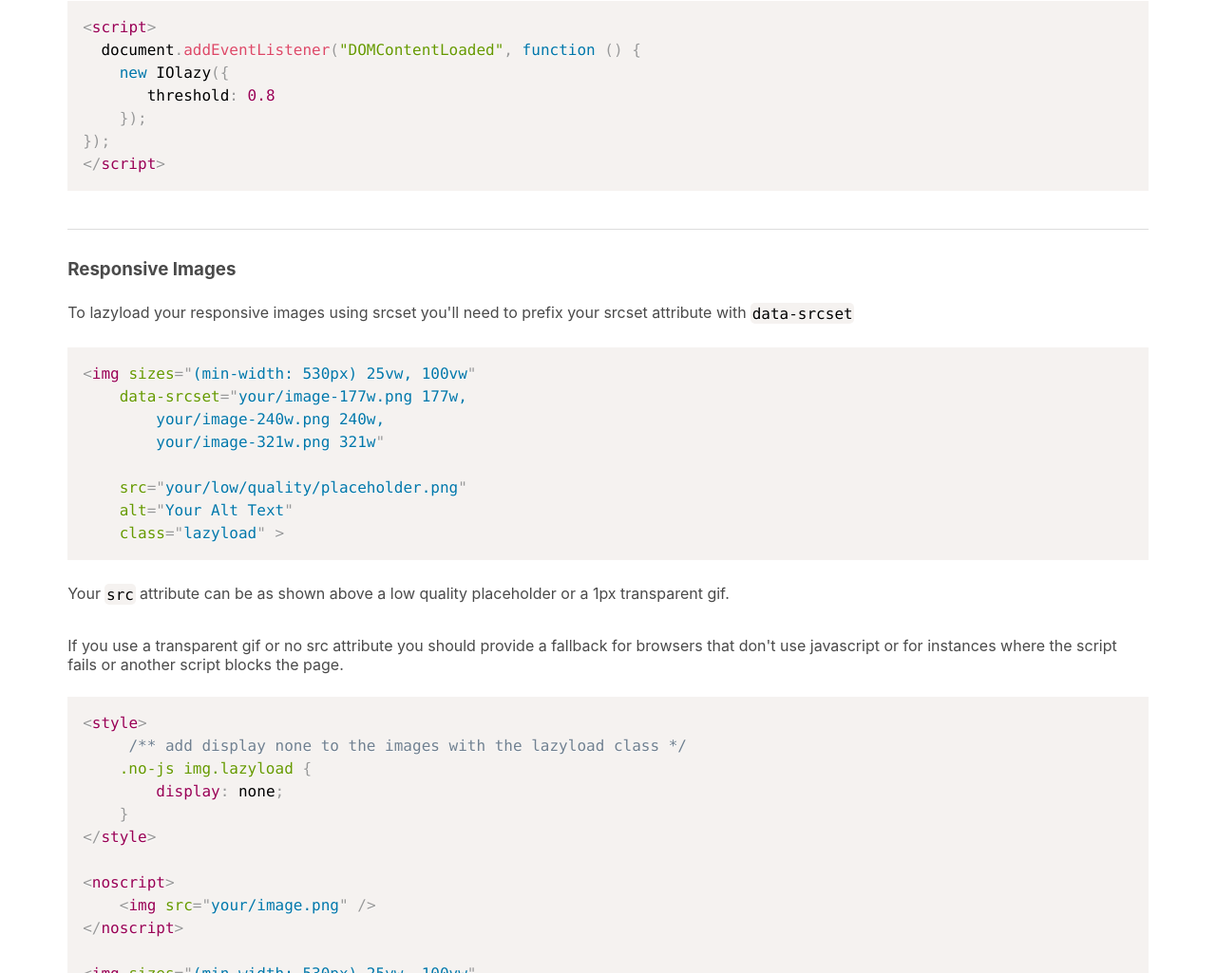
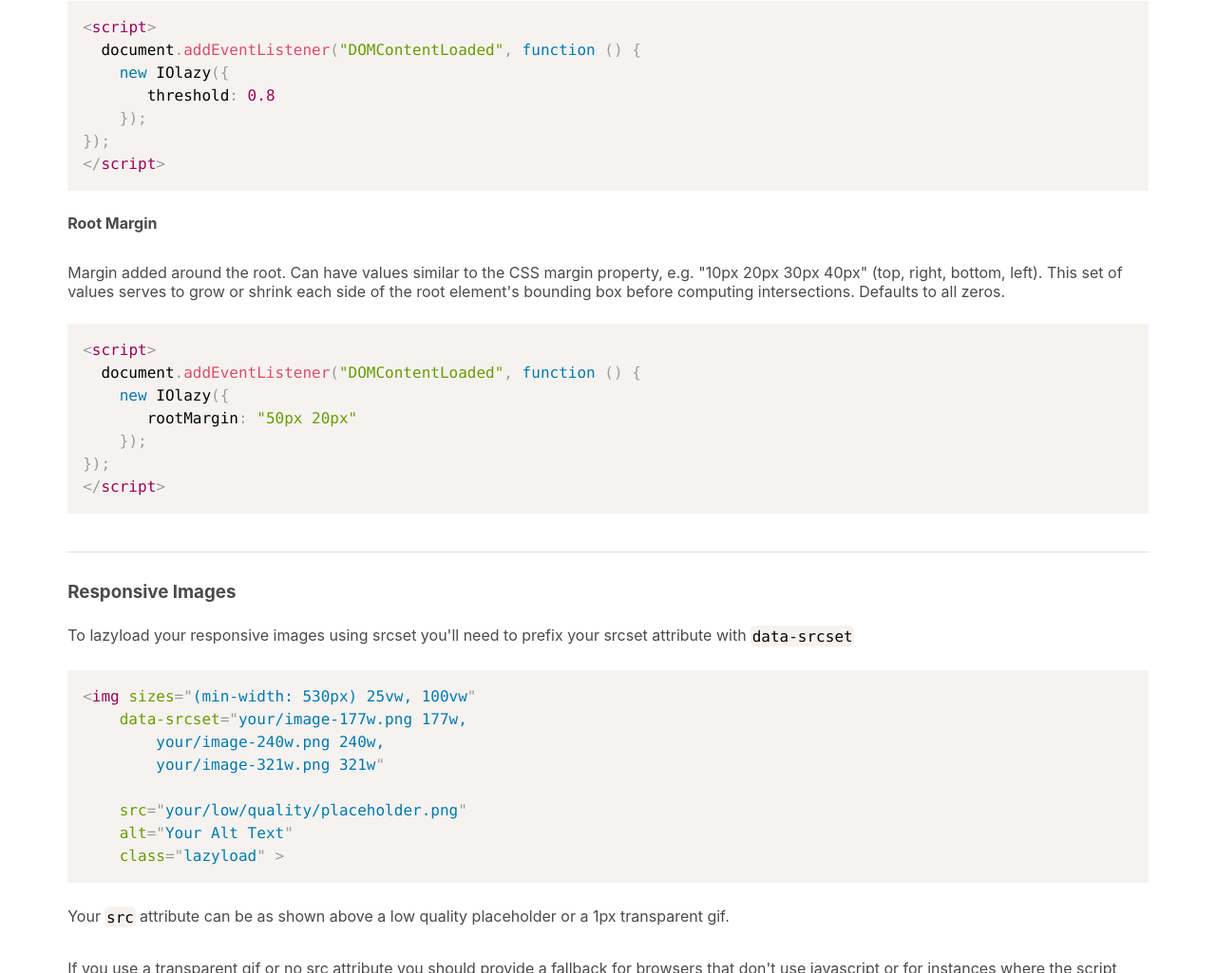
Before and after one commit to cdowdy/io-lazyload, a website: page index.html in a window 1280 px wide. Shown: the part 3007-4032 px from the top of the page at 95% size. Drawn offline with Linux system fonts and the light colour scheme; files that its build step writes are made by us from their sources; a script that the page names is missing.

Commit message:
Add support for rootMargin option

```diff
--- a/index.html
+++ b/index.html
@@ -248,6 +248,17 @@ document.addEventListener("DOMContentLoaded", function () {
     });
 });
 &lt;/script&gt;</code></pre>
+
+        <p><b>Root Margin</b></p>
+        <p>Margin added around the root. Can have values similar to the CSS margin property, e.g. "10px 20px 30px 40px" (top, right, bottom, left). This set of values serves to grow or shrink each side of the root element's bounding box before computing intersections. Defaults to all zeros.</p>
+        <pre class="language-markup"><code>&lt;script&gt;
+  document.addEventListener("DOMContentLoaded", function () {
+    new IOlazy({
+       rootMargin: "50px 20px"
+    });
+});
+&lt;/script&gt;</code></pre>
+
         <hr>
         <h3>Responsive Images</h3>
         <p>
--- a/src/js/iolazy.js
+++ b/src/js/iolazy.js
@@ -25,13 +25,15 @@ if (window.NodeList && !NodeList.prototype.forEach) {
 
 class IOlazy {
 
-    constructor( { image = '.lazyload', threshold = .006 } = {} ) {
+    constructor( { image = '.lazyload', threshold = .006, rootMargin = '0px' } = {} ) {
 
         this.threshold = threshold;
+        this.rootMargin = rootMargin;
         this.image = document.querySelectorAll(image);
         // the intersection observer
         this.observer = new IntersectionObserver( ::this.handleChange, {
-            threshold: [ this.threshold ]
+            threshold: [ this.threshold ],
+            rootMargin: [ this.rootMargin ]
         });
 
         this.lazyLoad();
```
Also changed, not shown: dist/js/iolazy.min.js.
